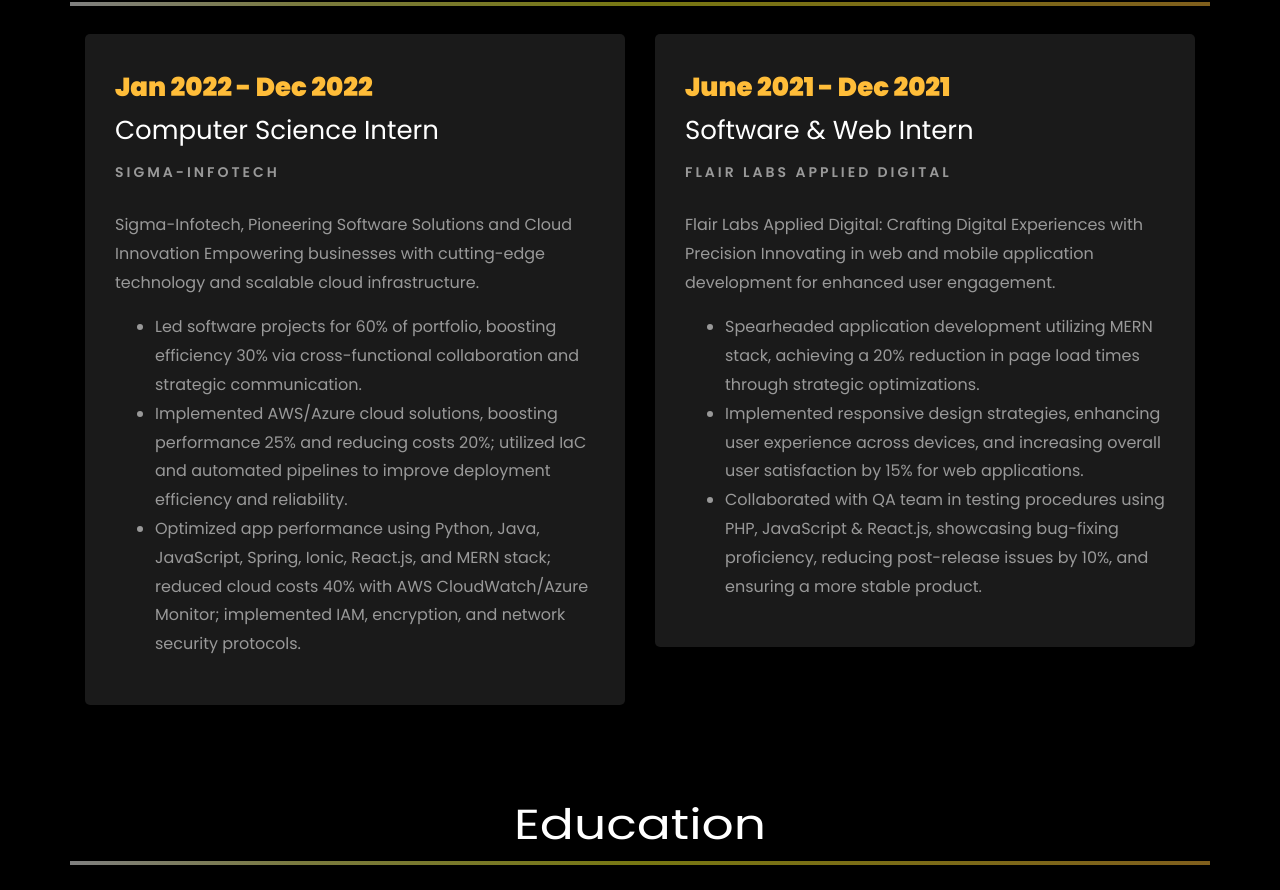
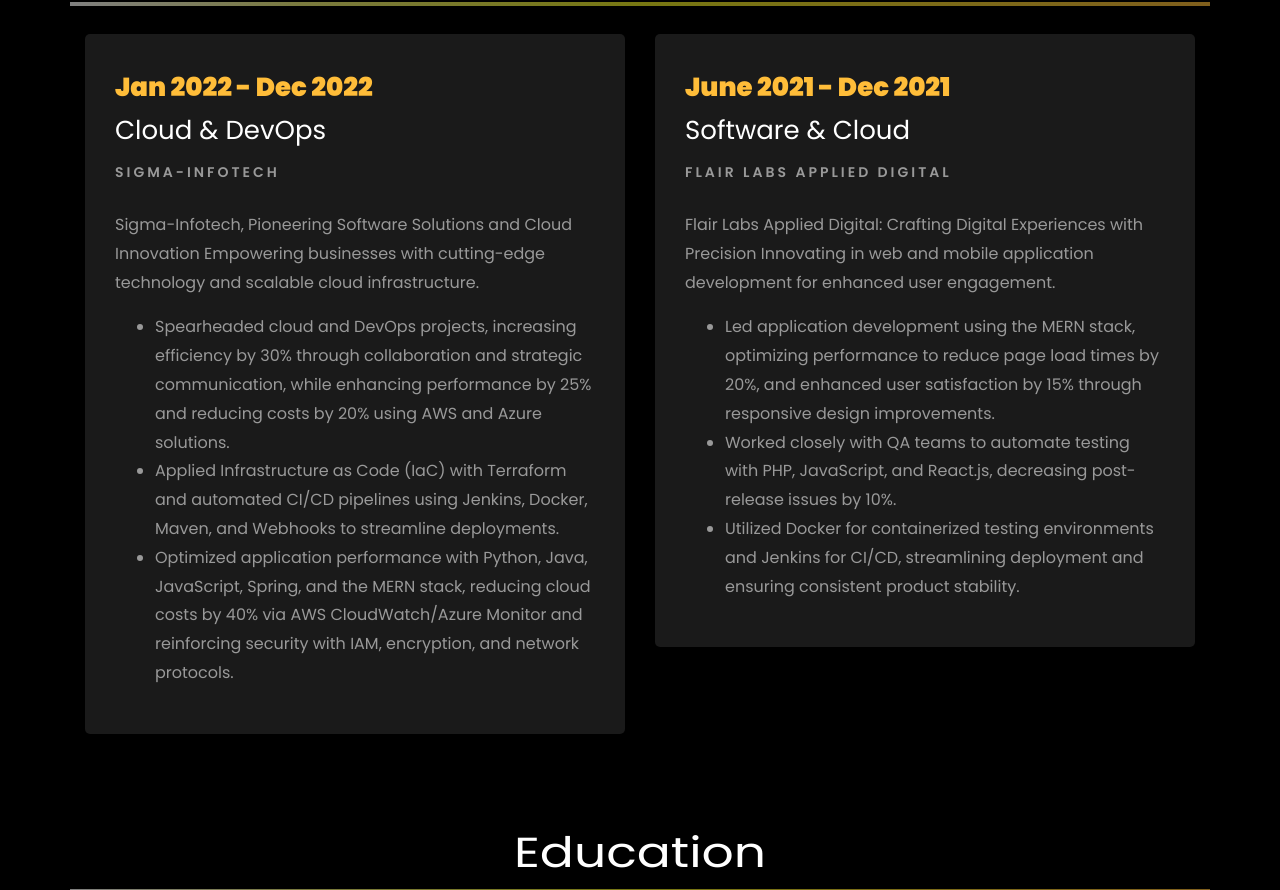
Before and after one commit to atharvkadam11/atharv, a plain HTML site: page index.html in a window 1280 px wide. Shown: the part 2266-3156 px from the top of the page. Drawn offline with Linux system fonts and the light colour scheme; files whose address does not match are found by name.

Commit message:
Update index.html

```diff
--- a/index.html
+++ b/index.html
@@ -351,14 +351,14 @@
 				<div class="col-md-6">
 					<div class="resume-wrap ftco-animate">
 						<span class="date">Jan 2022 - Dec 2022</span>
-						<h2>Computer Science Intern</h2>
+						<h2>Cloud & DevOps</h2>
 						<span class="position">Sigma-Infotech</span>
 						<p class="mt-4">Sigma-Infotech, Pioneering Software Solutions and Cloud Innovation
 							Empowering businesses with cutting-edge technology and scalable cloud infrastructure.
 							<ul>
-								<li>Led software projects for 60% of portfolio, boosting efficiency 30% via cross-functional collaboration and strategic communication.</li>
-								<li>Implemented AWS/Azure cloud solutions, boosting performance 25% and reducing costs 20%; utilized IaC and automated pipelines to improve deployment efficiency and reliability.</li>
-								<li>Optimized app performance using Python, Java, JavaScript, Spring, Ionic, React.js, and MERN stack; reduced cloud costs 40% with AWS CloudWatch/Azure Monitor; implemented IAM, encryption, and network security protocols.</li>
+								<li>Spearheaded cloud and DevOps projects, increasing efficiency by 30% through collaboration and strategic communication, while enhancing performance by 25% and reducing costs by 20% using AWS and Azure solutions.</li>
+								<li>Applied Infrastructure as Code (IaC) with Terraform and automated CI/CD pipelines using Jenkins, Docker, Maven, and Webhooks to streamline deployments.</li>
+								<li>Optimized application performance with Python, Java, JavaScript, Spring, and the MERN stack, reducing cloud costs by 40% via AWS CloudWatch/Azure Monitor and reinforcing security with IAM, encryption, and network protocols.</li>
 							</ul>
 						</p>
 					</div>
@@ -368,14 +368,14 @@
 				<div class="col-md-6">
 					<div class="resume-wrap ftco-animate">
 						<span class="date">June 2021 - Dec 2021</span>
-						<h2>Software & Web Intern</h2>
+						<h2>Software & Cloud</h2>
 						<span class="position">Flair Labs Applied Digital</span>
 						<p class="mt-4">Flair Labs Applied Digital: Crafting Digital Experiences with Precision
 							Innovating in web and mobile application development for enhanced user engagement.
 							<ul>
-								<li>Spearheaded application development utilizing MERN stack, achieving a 20% reduction in page load times through strategic optimizations.</li>
-								<li>Implemented responsive design strategies, enhancing user experience across devices, and increasing overall user satisfaction by 15% for web applications.</li>
-								<li>Collaborated with QA team in testing procedures using PHP, JavaScript & React.js, showcasing bug-fixing proficiency, reducing post-release issues by 10%, and ensuring a more stable product.</li>
+								<li>Led application development using the MERN stack, optimizing performance to reduce page load times by 20%, and enhanced user satisfaction by 15% through responsive design improvements.</li>
+								<li>Worked closely with QA teams to automate testing with PHP, JavaScript, and React.js, decreasing post-release issues by 10%.</li>
+								<li>Utilized Docker for containerized testing environments and Jenkins for CI/CD, streamlining deployment and ensuring consistent product stability.</li>
 							</ul>
 						</p>
 					</div>
```
